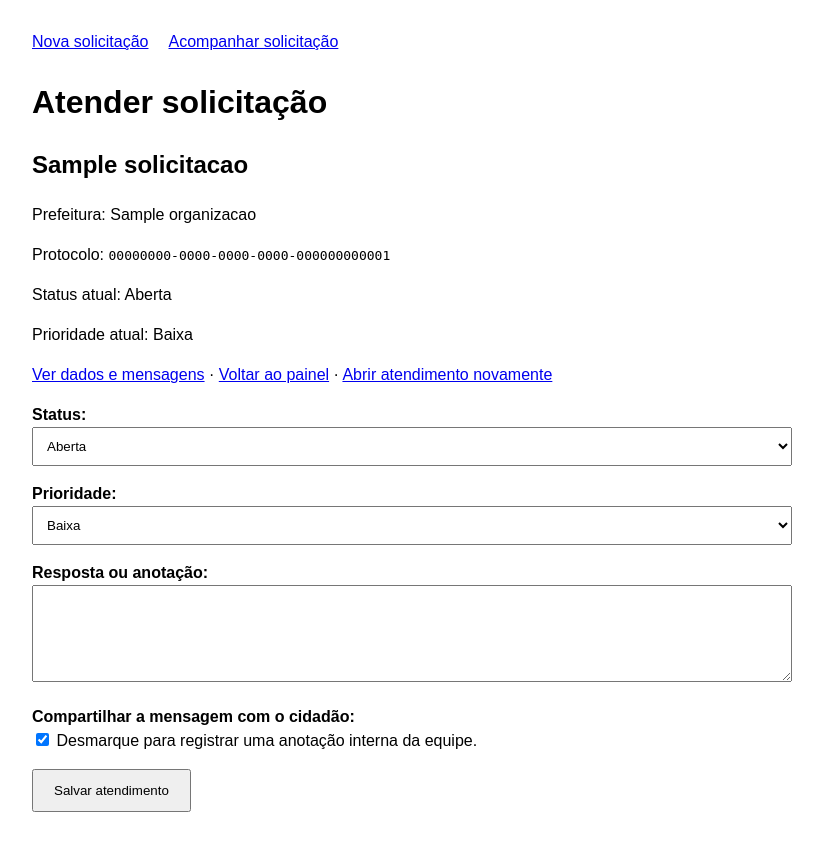
After one commit to pedroa98/prefeitura-resolve-django, a Django app: page /solicitacao/00000000-0000-0000-0000-000000000001/atender/ in a window 1280 px wide. The commit adds this page. Shown: the whole page, without its empty margins (228-1051 px from the left). Run offline with Django 5.2, Linux system fonts and the light colour scheme; a user stored in the database is signed in; tables that the repository leaves empty hold one stand-in row (values such as "Sample post").

Commit message:
Adiciona solicitacoes, consulta e atendimento com historico

```diff
--- a/requirements.txt
+++ b/requirements.txt
@@ -1,4 +1,5 @@
 asgiref==3.12.1
 Django==6.1.1
+pillow==12.3.0
 sqlparse==0.6.0
 tzdata==2026.4
--- a/solicitacoes/forms.py
+++ b/solicitacoes/forms.py
@@ -113,3 +113,57 @@ class ConsultaSolicitacaoForm(forms.Form):
             "Obrigatória para consultar uma solicitação anônima."
         ),
     )
+
+
+
+class AtendimentoForm(forms.Form):
+    status = forms.ChoiceField(choices=Solicitacao.Status.choices)
+    prioridade = forms.ChoiceField(choices=Solicitacao.Prioridade.choices)
+    texto = forms.CharField(
+        label="Resposta ou anotação",
+        required=False,
+        max_length=5000,
+        widget=forms.Textarea(attrs={"rows": 5}),
+    )
+    publica = forms.BooleanField(
+        label="Compartilhar a mensagem com o cidadão",
+        required=False,
+        initial=True,
+        help_text="Desmarque para registrar uma anotação interna da equipe.",
+    )
+    versao = forms.CharField(widget=forms.HiddenInput, max_length=64)
+
+    def __init__(self, *args, solicitacao, **kwargs):
+        self.solicitacao = solicitacao
+        kwargs["initial"] = {
+            "status": solicitacao.status,
+            "prioridade": solicitacao.prioridade,
+            "versao": solicitacao.atualizado_em.isoformat(),
+            **kwargs.get("initial", {}),
+        }
+        super().__init__(*args, **kwargs)
+
+    def clean(self):
+        dados = super().clean()
+        status = dados.get("status")
+        prioridade = dados.get("prioridade")
+        texto = dados.get("texto", "")
+        if status is None or prioridade is None:
+            return dados
+
+        if (status == self.solicitacao.status
+                and prioridade == self.solicitacao.prioridade and not texto):
+            raise forms.ValidationError(
+                "Altere o status ou a prioridade, ou escreva uma mensagem."
+            )
+
+        encerrando = (
+            status != self.solicitacao.status
+            and status in [Solicitacao.Status.RESOLVIDA, Solicitacao.Status.CANCELADA]
+        )
+        if encerrando and (not texto or not dados.get("publica")):
+            raise forms.ValidationError(
+                "Para resolver ou cancelar, escreva uma explicação e marque "
+                "Compartilhar a mensagem com o cidadão."
+            )
+        return dados
--- a/solicitacoes/models.py
+++ b/solicitacoes/models.py
@@ -154,3 +154,58 @@ class Solicitacao(models.Model):
 
     def __str__(self):
         return f"{self.protocolo} — {self.titulo}"
+
+
+
+class Resposta(models.Model):
+    solicitacao = models.ForeignKey(
+        Solicitacao, on_delete=models.PROTECT, related_name="respostas",
+    )
+    autor = models.ForeignKey(
+        settings.AUTH_USER_MODEL,
+        on_delete=models.PROTECT,
+        related_name="respostas_enviadas",
+    )
+    texto = models.TextField(max_length=5000)
+    publica = models.BooleanField(default=True)
+    criado_em = models.DateTimeField(auto_now_add=True)
+
+    class Meta:
+        ordering = ["criado_em", "pk"]
+        verbose_name = "resposta"
+        verbose_name_plural = "respostas"
+
+    def __str__(self):
+        return f"Resposta da solicitação {self.solicitacao.protocolo}"
+
+
+class HistoricoAtendimento(models.Model):
+    solicitacao = models.ForeignKey(
+        Solicitacao, on_delete=models.PROTECT, related_name="historico",
+    )
+    autor = models.ForeignKey(
+        settings.AUTH_USER_MODEL,
+        on_delete=models.PROTECT,
+        related_name="alteracoes_de_solicitacoes",
+    )
+    status_anterior = models.CharField(
+        max_length=20, choices=Solicitacao.Status.choices,
+    )
+    status_novo = models.CharField(
+        max_length=20, choices=Solicitacao.Status.choices,
+    )
+    prioridade_anterior = models.CharField(
+        max_length=10, choices=Solicitacao.Prioridade.choices,
+    )
+    prioridade_nova = models.CharField(
+        max_length=10, choices=Solicitacao.Prioridade.choices,
+    )
+    criado_em = models.DateTimeField(auto_now_add=True)
+
+    class Meta:
+        ordering = ["criado_em", "pk"]
+        verbose_name = "histórico de atendimento"
+        verbose_name_plural = "históricos de atendimento"
+
+    def __str__(self):
+        return f"Alteração da solicitação {self.solicitacao.protocolo}"
--- a/solicitacoes/permissoes.py
+++ b/solicitacoes/permissoes.py
@@ -45,3 +45,39 @@ def liberar_acesso_anonimo(request, solicitacao):
     request.session["acessos_anonimos"] = dict(
         list(acessos.items())[-20:]
     )
+
+
+
+def vinculos_atendimento(usuario):
+    return Vinculo.objects.filter(
+        usuario=usuario,
+        ativo=True,
+        organizacao__ativa=True,
+        funcao__in=[Vinculo.Funcao.ADMINISTRADOR, Vinculo.Funcao.FUNCIONARIO],
+    )
+
+
+def pode_usar_painel(usuario):
+    if not usuario.is_authenticated or not usuario.is_active:
+        return False
+    return usuario.is_superuser or vinculos_atendimento(usuario).exists()
+
+
+def pode_atender(usuario, solicitacao):
+    if not usuario.is_authenticated or not usuario.is_active:
+        return False
+    return usuario.is_superuser or vinculos_atendimento(usuario).filter(
+        organizacao_id=solicitacao.organizacao_id,
+    ).exists()
+
+
+def solicitacoes_para_atendimento(usuario):
+    from .models import Solicitacao
+
+    if not usuario.is_authenticated or not usuario.is_active:
+        return Solicitacao.objects.none()
+    if usuario.is_superuser:
+        return Solicitacao.objects.all()
+    return Solicitacao.objects.filter(
+        organizacao_id__in=vinculos_atendimento(usuario).values("organizacao_id"),
+    )
--- /dev/null
+++ b/solicitacoes/templates/solicitacoes/atender.html
@@ -0,0 +1,19 @@
+{% extends 'solicitacoes/base.html' %}
+{% block conteudo %}
+<h1>Atender solicitação</h1>
+<h2>{{ solicitacao.titulo }}</h2>
+<p>Prefeitura: {{ solicitacao.organizacao }}</p>
+<p>Protocolo: <code>{{ solicitacao.protocolo }}</code></p>
+<p>Status atual: {{ solicitacao.get_status_display }}</p>
+<p>Prioridade atual: {{ solicitacao.get_prioridade_display }}</p>
+<p>
+  <a href="{% url 'solicitacoes:detalhe' solicitacao.protocolo %}">Ver dados e mensagens</a>
+  · <a href="{% url 'solicitacoes:painel' %}">Voltar ao painel</a>
+  · <a href="{% url 'solicitacoes:atender' solicitacao.protocolo %}">Abrir atendimento novamente</a>
+</p>
+<form method="post">
+  {% csrf_token %}
+  {{ form.as_p }}
+  <button type="submit">Salvar atendimento</button>
+</form>
+{% endblock %}
--- a/solicitacoes/urls.py
+++ b/solicitacoes/urls.py
@@ -1,28 +1,32 @@
+from django.contrib.auth.views import LoginView, LogoutView
 from django.urls import path
 
-from . import views
+from . import views, views_atendimento
 
 app_name = "solicitacoes"
 
 urlpatterns = [
+    path("nova/", views.nova_solicitacao, name="nova"),
+    path("consulta/", views.consultar_solicitacao, name="consulta"),
+    path("solicitacao/<uuid:protocolo>/", views.detalhe_solicitacao, name="detalhe"),
+    path("anexos/<path:arquivo>", views.imagem_solicitacao, name="imagem"),
+    path("painel/", views_atendimento.painel, name="painel"),
     path(
-        "nova/",
-        views.nova_solicitacao,
-        name="nova",
+        "solicitacao/<uuid:protocolo>/atender/",
+        views_atendimento.atender_solicitacao,
+        name="atender",
     ),
     path(
-        "consulta/",
-        views.consultar_solicitacao,
-        name="consulta",
+        "entrar/",
+        LoginView.as_view(
+            template_name="solicitacoes/entrar.html",
+            next_page="solicitacoes:consulta",
+        ),
+        name="entrar",
     ),
     path(
-        "solicitacao/<uuid:protocolo>/",
-        views.detalhe_solicitacao,
-        name="detalhe",
-    ),
-    path(
-        "anexos/<path:arquivo>",
-        views.imagem_solicitacao,
-        name="imagem",
+        "sair/",
+        LogoutView.as_view(next_page="solicitacoes:consulta"),
+        name="sair",
     ),
 ]
--- /dev/null
+++ b/solicitacoes/views_atendimento.py
@@ -0,0 +1,103 @@
+from django.contrib.auth.decorators import login_required
+from django.core.exceptions import PermissionDenied
+from django.core.paginator import Paginator
+from django.db import transaction
+from django.http import Http404
+from django.shortcuts import get_object_or_404, redirect, render
+from django.utils import timezone
+from django.views.decorators.cache import never_cache
+from django.views.decorators.http import require_http_methods, require_safe
+
+from .forms import AtendimentoForm
+from .models import HistoricoAtendimento, Resposta, Solicitacao
+from .permissoes import pode_atender, pode_usar_painel, solicitacoes_para_atendimento
+
+
+class AtendimentoDesatualizado(Exception):
+    pass
+
+
+def registrar_atendimento(solicitacao, usuario, dados):
+    if not pode_atender(usuario, solicitacao):
+        raise PermissionDenied
+    if dados["versao"] != solicitacao.atualizado_em.isoformat():
+        raise AtendimentoDesatualizado
+
+    mudou = (
+        dados["status"] != solicitacao.status
+        or dados["prioridade"] != solicitacao.prioridade
+    )
+    with transaction.atomic():
+        atualizadas = Solicitacao.objects.filter(
+            pk=solicitacao.pk,
+            organizacao_id=solicitacao.organizacao_id,
+            atualizado_em=solicitacao.atualizado_em,
+            status=solicitacao.status,
+            prioridade=solicitacao.prioridade,
+        ).update(
+            status=dados["status"],
+            prioridade=dados["prioridade"],
+            atualizado_em=timezone.now(),
+        )
+        if atualizadas != 1:
+            raise AtendimentoDesatualizado
+
+        if mudou:
+            HistoricoAtendimento.objects.create(
+                solicitacao=solicitacao,
+                autor=usuario,
+                status_anterior=solicitacao.status,
+                status_novo=dados["status"],
+                prioridade_anterior=solicitacao.prioridade,
+                prioridade_nova=dados["prioridade"],
+            )
+        if dados["texto"]:
+            Resposta.objects.create(
+                solicitacao=solicitacao,
+                autor=usuario,
+                texto=dados["texto"],
+                publica=dados["publica"],
+            )
+
+
+@never_cache
+@login_required(login_url="solicitacoes:entrar")
+@require_safe
+def painel(request):
+    if not pode_usar_painel(request.user):
+        return render(request, "solicitacoes/sem_vinculo.html", status=403)
+
+    solicitacoes = solicitacoes_para_atendimento(request.user).select_related(
+        "organizacao", "categoria",
+    ).order_by("-criado_em", "-pk")
+    pagina = Paginator(solicitacoes, 20).get_page(request.GET.get("pagina"))
+    return render(request, "solicitacoes/painel.html", {"pagina": pagina})
+
+
+@never_cache
+@login_required(login_url="solicitacoes:entrar")
+@require_http_methods(["GET", "POST"])
+def atender_solicitacao(request, protocolo):
+    solicitacao = get_object_or_404(Solicitacao, protocolo=protocolo)
+    if not pode_atender(request.user, solicitacao):
+        raise Http404("Solicitação não encontrada.")
+
+    form = AtendimentoForm(
+        request.POST if request.method == "POST" else None,
+        solicitacao=solicitacao,
+    )
+    if request.method == "POST" and form.is_valid():
+        try:
+            registrar_atendimento(solicitacao, request.user, form.cleaned_data)
+        except AtendimentoDesatualizado:
+            form.add_error(None,
+                "Esta solicitação foi atualizada depois que você abriu a tela. "
+                "Copie sua mensagem, abra o atendimento novamente e confira os dados."
+            )
+        else:
+            return redirect("solicitacoes:detalhe", protocolo=solicitacao.protocolo)
+
+    return render(request, "solicitacoes/atender.html", {
+        "solicitacao": solicitacao,
+        "form": form,
+    })
```
Also changed, not shown: solicitacoes/admin.py (+89 -35 lines), solicitacoes/templates/solicitacoes/detalhe.html (+45 -30 lines), solicitacoes/templates/solicitacoes/entrar.html (added, +11 -0 lines), solicitacoes/templates/solicitacoes/painel.html (added, +32 -0 lines), solicitacoes/templates/solicitacoes/sem_vinculo.html (added, +10 -0 lines), solicitacoes/views.py (+14 -9 lines), solicitacoes/migrations/0003_historicoatendimento_resposta.py (added).
